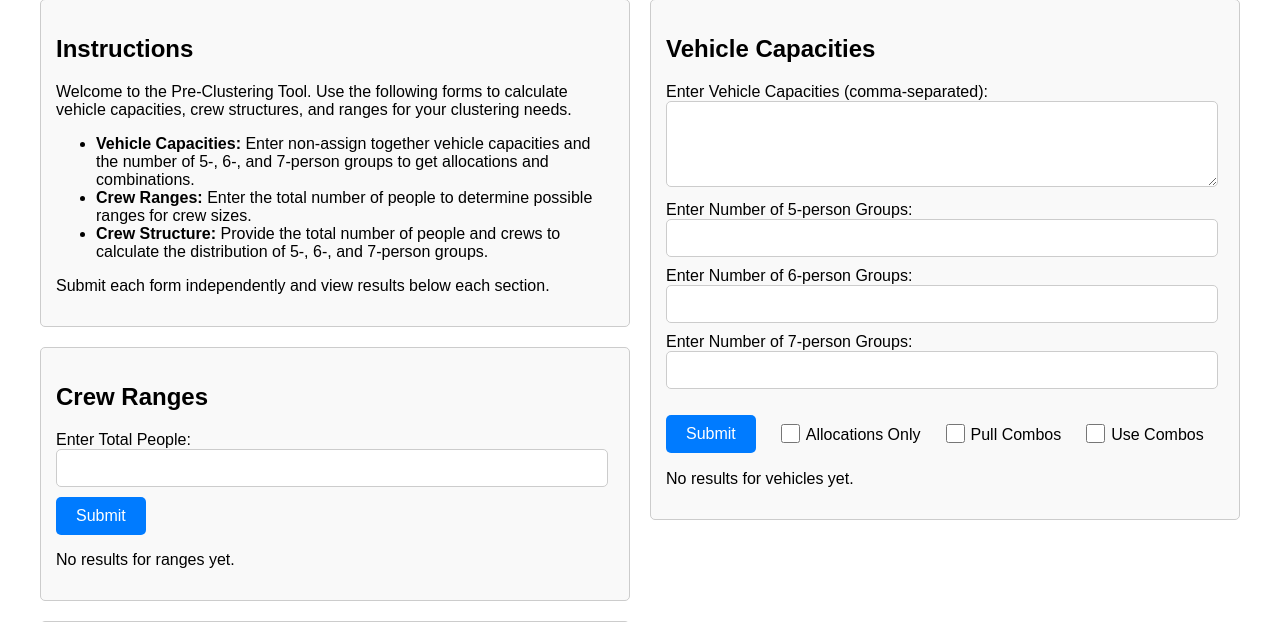
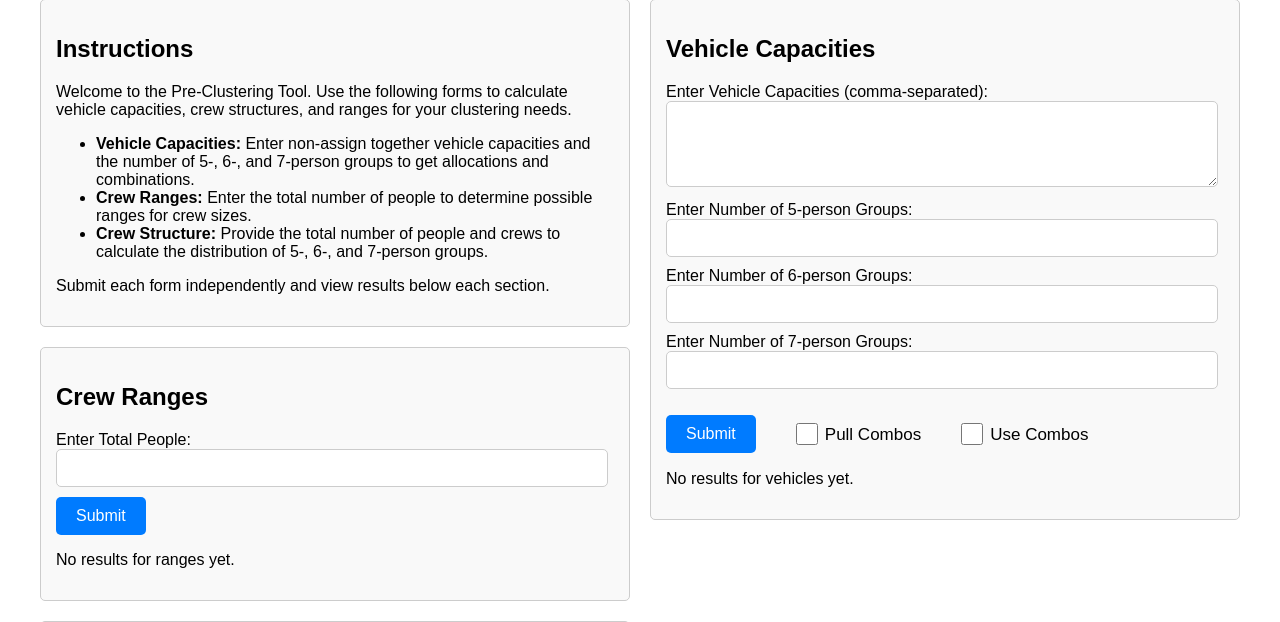
Before and after one commit to cbmckinstry/Pre-Clustering1, a Flask app: page / in a window 1280 px wide. Shown: the part 21-643 px from the top of the page. Run offline with Flask 3, Linux system fonts and the light colour scheme.

Commit message:
Removed Allocations Only

```diff
--- a/app.py
+++ b/app.py
@@ -28,7 +28,6 @@ def index():
             pers5_input = request.form.get("pers5", "").strip()
             pers6_input = request.form.get("pers6", "").strip()
             pers7_input = request.form.get("pers7", "").strip()
-            allocations_only = int(request.form.get("allocations_only", 0))
             pull_combinations = int(request.form.get("pull_combinations", 0))
             use_combinations=int(request.form.get("use_combinations", 0))
 
@@ -70,34 +69,31 @@ def index():
 
             sorted_allocations, sorted_spaces, sorted_sizes, number = sort_closestalg_output(results, backupsize)
 
-            if allocations_only==0:
-                combos,listing=call_sevensFlipped(sorted_allocations,sorted_spaces,results[1].copy(),backupsize,None)
-                listing1=listing.copy()
-                combos1=combos.copy()
-                rem_vehs1=unused(sorted_allocations.copy(),combos.copy())
-                if combos:
-                    for elem in rem_vehs1:
-                        combos1.append([elem])
-                        listing1.append([0,0])
-                    combos2,newalloc=call_optimize(sorted_allocations.copy(),listing1,backupsize,combos1,sorted_spaces)
-                    combos=combos2
-                    listing=newalloc
 
-                damage=harm(combos.copy(),sorted_allocations.copy())
-                totalhelp=combosSum(combos.copy(),sorted_allocations.copy(),results[1].copy())
+            combos,listing=call_sevensFlipped(sorted_allocations,sorted_spaces,results[1].copy(),backupsize,None)
+            listing1=listing.copy()
+            combos1=combos.copy()
+            rem_vehs1=unused(sorted_allocations.copy(),combos.copy())
+            if combos:
+                for elem in rem_vehs1:
+                    combos1.append([elem])
+                    listing1.append([0,0])
+                combos2,newalloc=call_optimize(sorted_allocations.copy(),listing1,backupsize,combos1,sorted_spaces)
+                combos=combos2
+                listing=newalloc
 
-                combos=person_calc(combos.copy(),sorted_sizes.copy())
-                alllist=alltogether(combos,listing,damage)
+            damage=harm(combos.copy(),sorted_allocations.copy())
+            totalhelp=combosSum(combos.copy(),sorted_allocations.copy(),results[1].copy())
 
-                less=nonzero(sorted_spaces,sorted_sizes)
+            combos=person_calc(combos.copy(),sorted_sizes.copy())
+            alllist=alltogether(combos,listing,damage)
 
-                rem_vehs2=unused1(less[1],combos.copy())
+            less=nonzero(sorted_spaces,sorted_sizes)
 
-                rem_vehs=quant(rem_vehs2)
-            else:
-                alllist=[[],[]]
-                rem_vehs=[]
-                totalhelp=[]
+            rem_vehs2=unused1(less[1],combos.copy())
+
+            rem_vehs=quant(rem_vehs2)
+
 
             restored_vehs, restored_all, restored_spaces =restore_order(vehlist[:].copy(),sorted_sizes,sorted_allocations,sorted_spaces)
 
@@ -110,9 +106,11 @@ def index():
             # Store sorted allocations and results in session
             session["sorted_allocations"] = combined_sorted_data
             session["totalhelp"] = totalhelp
-            session["allocations_only"] = allocations_only
+            session["pull_combinations"]=pull_combinations
+            session["use_combinations"]=use_combinations
             session["alllist"]=alllist
             session["backupsize"]=backupsize
+
             if pull_combinations==0 and use_combinations==0:
                 session["vehlist"] = vehlist
                 session["pers5"] = pers5
--- a/templates/index.html
+++ b/templates/index.html
@@ -3,26 +3,20 @@
 <head>
     <script>
         document.addEventListener("DOMContentLoaded", function () {
-            const allocationsOnly = document.getElementById("allocations_only");
             const pullCombinations = document.getElementById("pull_combinations");
             const useCombinations = document.getElementById("use_combinations");
 
             function handleCheckboxChange(event) {
                 if (event.target.checked) {
-                    if (event.target === allocationsOnly) {
-                        pullCombinations.checked = false;
-                        useCombinations.checked = false;
-                    } else if (event.target === pullCombinations) {
-                        allocationsOnly.checked = false;
+
+                     if (event.target === pullCombinations) {
                         useCombinations.checked = false;
                     } else if (event.target === useCombinations) {
-                        allocationsOnly.checked = false;
                         pullCombinations.checked = false;
                     }
                 }
             }
 
-            allocationsOnly.addEventListener("change", handleCheckboxChange);
             pullCombinations.addEventListener("change", handleCheckboxChange);
             useCombinations.addEventListener("change", handleCheckboxChange);
         });
@@ -241,12 +235,6 @@
                 <button type="submit" class="submit-button">Submit</button>
 
                 <label class="checkbox-label">
-                    <input type="checkbox" id="allocations_only" name="allocations_only" value="1"
-                            {% if allocations_only == 1 %} checked {% endif %}>
-                    Allocations Only
-                </label>
-
-                <label class="checkbox-label">
                     <input type="checkbox" id="pull_combinations" name="pull_combinations" value="1"
                             {% if pull_combinations == 1 %} checked {% endif %}>
                     Pull Combos
@@ -268,7 +256,7 @@
                 .checkbox-submit-container {
                     display: flex;
                     align-items: center; /* aligns vertically */
-                    gap: 25px;
+                    gap: 40px;
                     margin-top: 15px;
                     flex-wrap: wrap;
                 }
@@ -276,7 +264,7 @@
                 .checkbox-label {
                     display: flex;
                     align-items: center;
-                    font-size: 16px;
+                    font-size: 17px;
                     cursor: pointer;
                     white-space: nowrap;
                     height: 38px;
@@ -284,9 +272,9 @@
                 }
 
                 .checkbox-label input[type="checkbox"] {
-                    width: 19px;
-                    height: 19px;
-                    margin: 0 6px 0 0;
+                    width: 22px;
+                    height: 22px;
+                    margin: 0 7px 0 0;
                     transform: translateY(-1px); /* keeps checkbox vertically aligned */
                     cursor: pointer;
                 }
```
